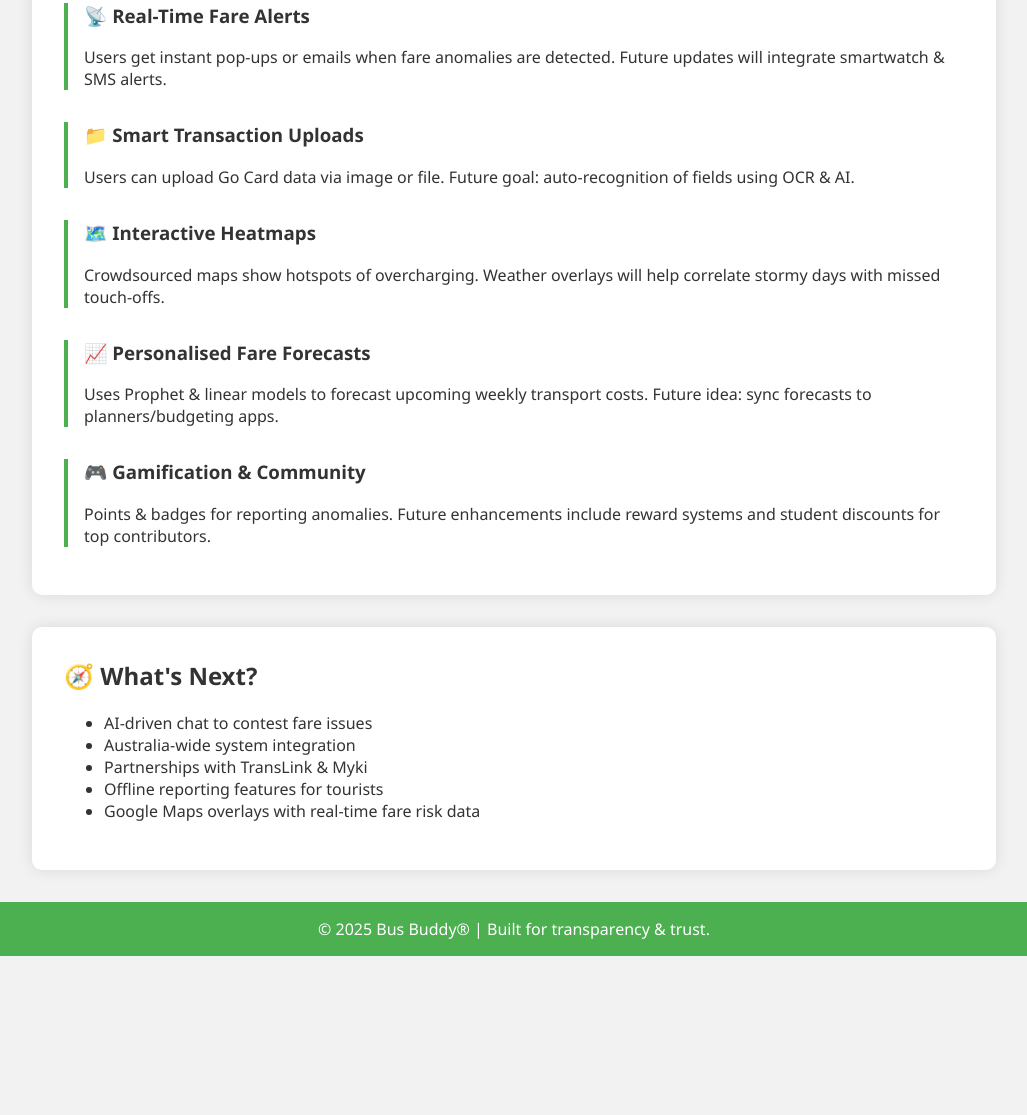
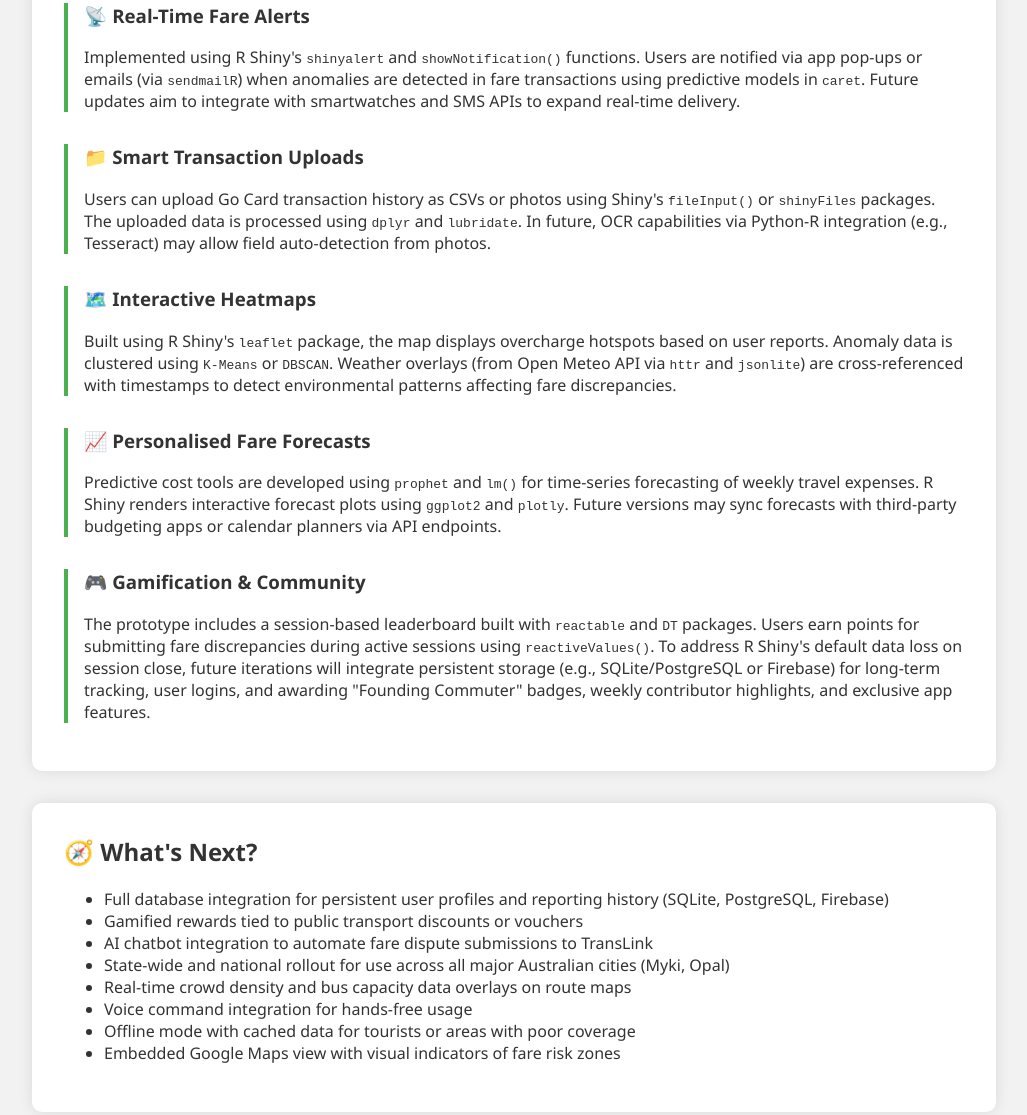
Before and after one commit to aleks1-code/bus-buddy-showcase, a plain HTML site: page index.html in a window 1280 px wide. Shown: the part 510-1625 px from the top of the page, without its empty margins (126-1153 px from the left). Before the commit the page ends 1466 px from the top, so only its background shows below. Drawn offline with Linux system fonts and the light colour scheme.

Commit message:
Update index.html

```diff
--- a/index.html
+++ b/index.html
@@ -65,38 +65,41 @@
 
     <div class="branch">
       <h3>📡 Real-Time Fare Alerts</h3>
-      <p>Users get instant pop-ups or emails when fare anomalies are detected. Future updates will integrate smartwatch & SMS alerts.</p>
+      <p>Implemented using R Shiny's <code>shinyalert</code> and <code>showNotification()</code> functions. Users are notified via app pop-ups or emails (via <code>sendmailR</code>) when anomalies are detected in fare transactions using predictive models in <code>caret</code>. Future updates aim to integrate with smartwatches and SMS APIs to expand real-time delivery.</p>
     </div>
 
     <div class="branch">
       <h3>📁 Smart Transaction Uploads</h3>
-      <p>Users can upload Go Card data via image or file. Future goal: auto-recognition of fields using OCR & AI.</p>
+      <p>Users can upload Go Card transaction history as CSVs or photos using Shiny's <code>fileInput()</code> or <code>shinyFiles</code> packages. The uploaded data is processed using <code>dplyr</code> and <code>lubridate</code>. In future, OCR capabilities via Python-R integration (e.g., Tesseract) may allow field auto-detection from photos.</p>
     </div>
 
     <div class="branch">
       <h3>🗺️ Interactive Heatmaps</h3>
-      <p>Crowdsourced maps show hotspots of overcharging. Weather overlays will help correlate stormy days with missed touch-offs.</p>
+      <p>Built using R Shiny's <code>leaflet</code> package, the map displays overcharge hotspots based on user reports. Anomaly data is clustered using <code>K-Means</code> or <code>DBSCAN</code>. Weather overlays (from Open Meteo API via <code>httr</code> and <code>jsonlite</code>) are cross-referenced with timestamps to detect environmental patterns affecting fare discrepancies.</p>
     </div>
 
     <div class="branch">
       <h3>📈 Personalised Fare Forecasts</h3>
-      <p>Uses Prophet & linear models to forecast upcoming weekly transport costs. Future idea: sync forecasts to planners/budgeting apps.</p>
+      <p>Predictive cost tools are developed using <code>prophet</code> and <code>lm()</code> for time-series forecasting of weekly travel expenses. R Shiny renders interactive forecast plots using <code>ggplot2</code> and <code>plotly</code>. Future versions may sync forecasts with third-party budgeting apps or calendar planners via API endpoints.</p>
     </div>
 
     <div class="branch">
       <h3>🎮 Gamification & Community</h3>
-      <p>Points & badges for reporting anomalies. Future enhancements include reward systems and student discounts for top contributors.</p>
+      <p>The prototype includes a session-based leaderboard built with <code>reactable</code> and <code>DT</code> packages. Users earn points for submitting fare discrepancies during active sessions using <code>reactiveValues()</code>. To address R Shiny's default data loss on session close, future iterations will integrate persistent storage (e.g., SQLite/PostgreSQL or Firebase) for long-term tracking, user logins, and awarding "Founding Commuter" badges, weekly contributor highlights, and exclusive app features.</p>
     </div>
   </section>
 
   <section>
     <h2>🧭 What's Next?</h2>
     <ul>
-      <li>AI-driven chat to contest fare issues</li>
-      <li>Australia-wide system integration</li>
-      <li>Partnerships with TransLink & Myki</li>
-      <li>Offline reporting features for tourists</li>
-      <li>Google Maps overlays with real-time fare risk data</li>
+      <li>Full database integration for persistent user profiles and reporting history (SQLite, PostgreSQL, Firebase)</li>
+      <li>Gamified rewards tied to public transport discounts or vouchers</li>
+      <li>AI chatbot integration to automate fare dispute submissions to TransLink</li>
+      <li>State-wide and national rollout for use across all major Australian cities (Myki, Opal)</li>
+      <li>Real-time crowd density and bus capacity data overlays on route maps</li>
+      <li>Voice command integration for hands-free usage</li>
+      <li>Offline mode with cached data for tourists or areas with poor coverage</li>
+      <li>Embedded Google Maps view with visual indicators of fare risk zones</li>
     </ul>
   </section>
 
```
